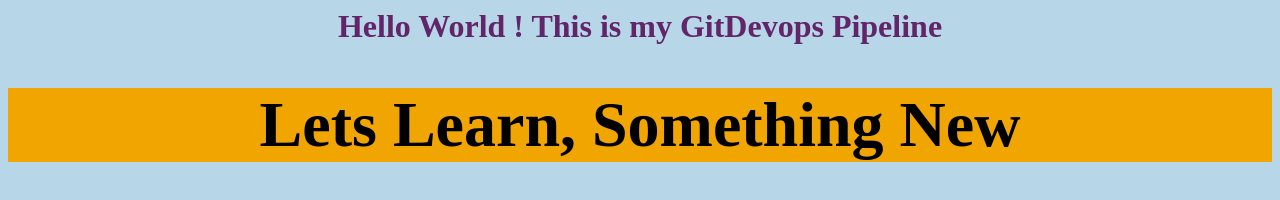
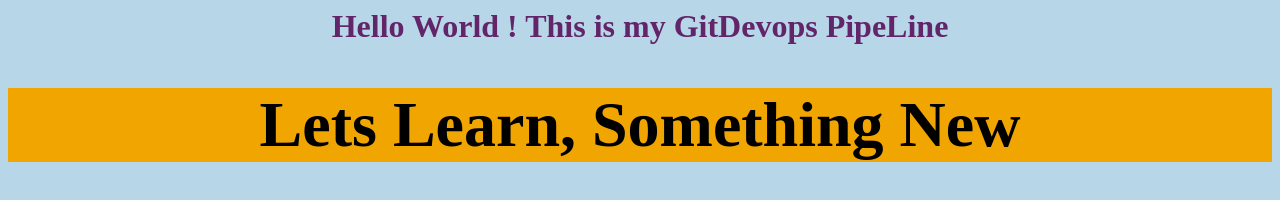
Before and after one commit to gauravsharmaa3/webjenkins, a plain HTML site: page index.html in a window 1280 px wide. Drawn offline with Linux system fonts and the light colour scheme.

Commit message:
My Index page chnage

```diff
--- a/index.html
+++ b/index.html
@@ -5,7 +5,7 @@
 
 	<body bgcolor=#b7d7e8>
 		<center>
-			<h1 style=color:#622569;>Hello World ! This is my GitDevops Pipeline<h1>
+			<h1 style=color:#622569;>Hello World ! This is my GitDevops PipeLine<h1>
 					<div style=background-color:#f0a500;>
 						<h1> Lets Learn, Something New </h1>
 					</div>
```
